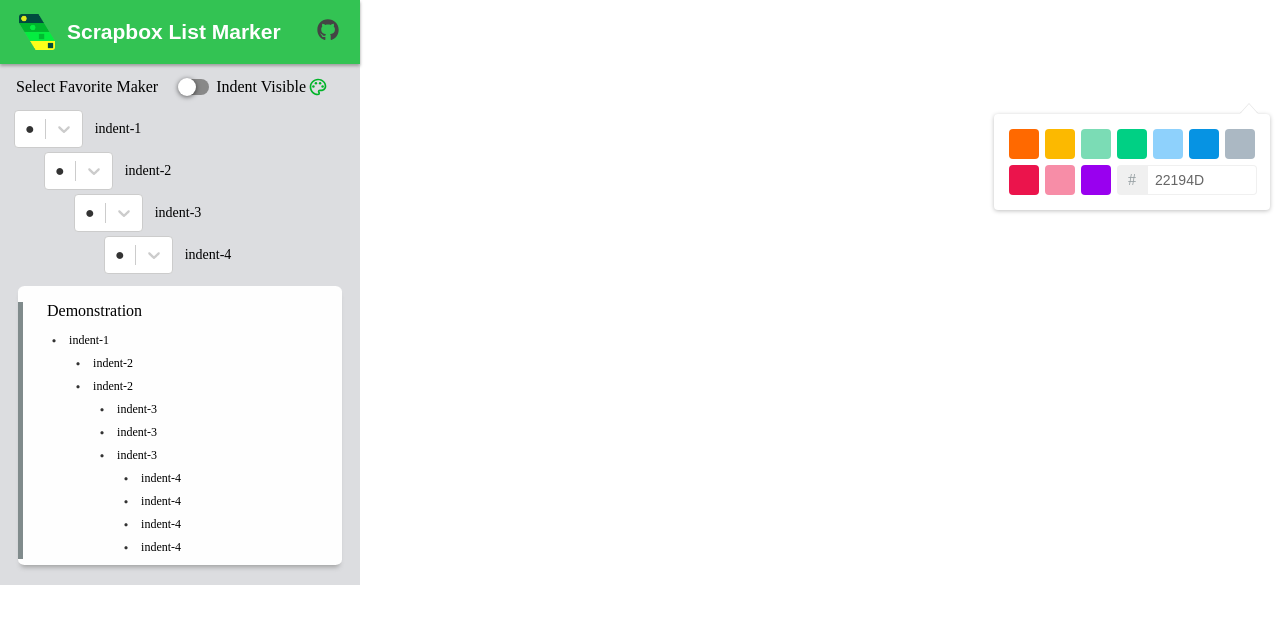
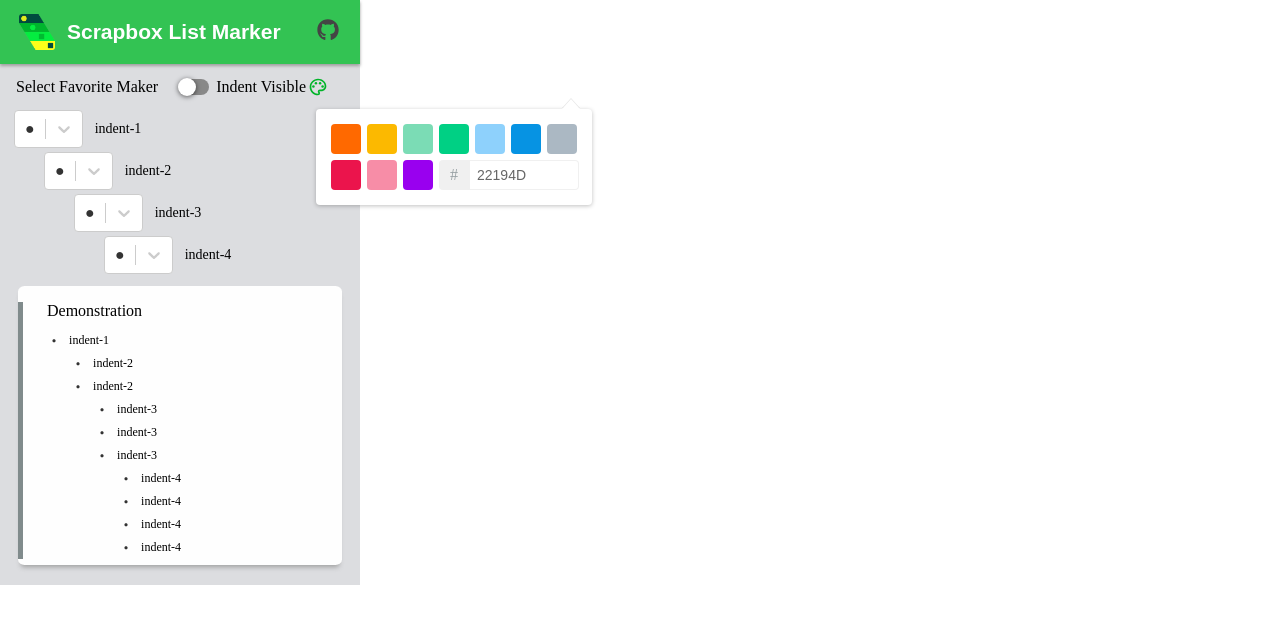
Before and after one commit to penicillin0/scrapbox-list-marker, a React (Create React App) app: page / in a window 1280 px wide. Both pictures are taken after a click on the icon 318 px from the left and 87 px from the top of the page. Shown: the top 624 px of the page. Built offline with nearby package versions, Linux system fonts and the light colour scheme.

Commit message:
handle position of picker from popper

```diff
--- a/package.json
+++ b/package.json
@@ -28,6 +28,9 @@
     ]
   },
   "dependencies": {
+    "@emotion/styled": "^11.6.0",
+    "@mui/material": "^5.2.3",
+    "@mui/styled-engine-sc": "^5.1.0",
     "react": "^17.0.2",
     "react-color": "^2.19.3",
     "react-dom": "^17.0.2",
--- a/src/components/MakerConsole.tsx
+++ b/src/components/MakerConsole.tsx
@@ -1,3 +1,4 @@
+import Popper from '@mui/material/Popper';
 import React from 'react';
 import { ColorResult, TwitterPicker } from 'react-color';
 import { IconContext } from 'react-icons';
@@ -24,7 +25,13 @@
 };
 
 export const MakerConsole: React.FC<Props> = (props) => {
-  const [pickerOpen, setPickerOpen] = React.useState(false);
+  const [anchorEl, setAnchorEl] = React.useState<null | SVGElement>(null);
+  const [open, setOpen] = React.useState(false);
+  const handleColorIconClick = (event: React.MouseEvent<SVGElement>) => {
+    setAnchorEl(event.currentTarget);
+    setOpen(!open);
+  };
+
   const handleOnChange = (
     newValue: SingleValue<{
       value: string;
@@ -61,10 +68,6 @@
     });
   };
 
-  const handlePickerOpen = () => {
-    setPickerOpen(true);
-  };
-
   const handleColorChange = ({ hex }: ColorResult) => {
     chrome.tabs.query({ active: true, currentWindow: true }, (tabs) => {
       chrome.storage.local.set({ scrapboxIndentLineColor: hex });
@@ -79,6 +82,10 @@
     });
 
     props.setIndentLiningColor(hex);
+  };
+
+  const handleOnOutsideClick = () => {
+    setOpen(false);
   };
 
   return (
@@ -103,23 +110,31 @@
         <IconContext.Provider
           value={{ size: '20px', style: { padding: '2px' } }}
         >
-          <ColorLens onClick={handlePickerOpen} />
+          <ColorLens onClick={handleColorIconClick} />
         </IconContext.Provider>
       </TitleWrapper>
-      {pickerOpen && (
-        <OutsideClickHandler
-          onOutsideClick={() => {
-            setPickerOpen(false);
-          }}
-        >
-          <TwitterPickerWrapper>
-            <TwitterPicker
-              triangle="top-right"
-              onChangeComplete={handleColorChange}
-            />
-          </TwitterPickerWrapper>
+
+      <Popper
+        open={open}
+        anchorEl={anchorEl}
+        placement="bottom-start"
+        modifiers={[
+          {
+            name: 'offset',
+            options: {
+              offset: [10, 10],
+            },
+          },
+        ]}
+      >
+        <OutsideClickHandler onOutsideClick={handleOnOutsideClick}>
+          <TwitterPicker
+            triangle="top-right"
+            onChangeComplete={handleColorChange}
+          />
         </OutsideClickHandler>
-      )}
+      </Popper>
+
       <IndentContainer>
         {props.indentOptions.map((indentOption) => {
           const spaceNum = +indentOption.label.replace(/[^0-9]/g, '') - 1;
```
Also changed, not shown: 1 other file (tests, documents, lock files or other folders).
